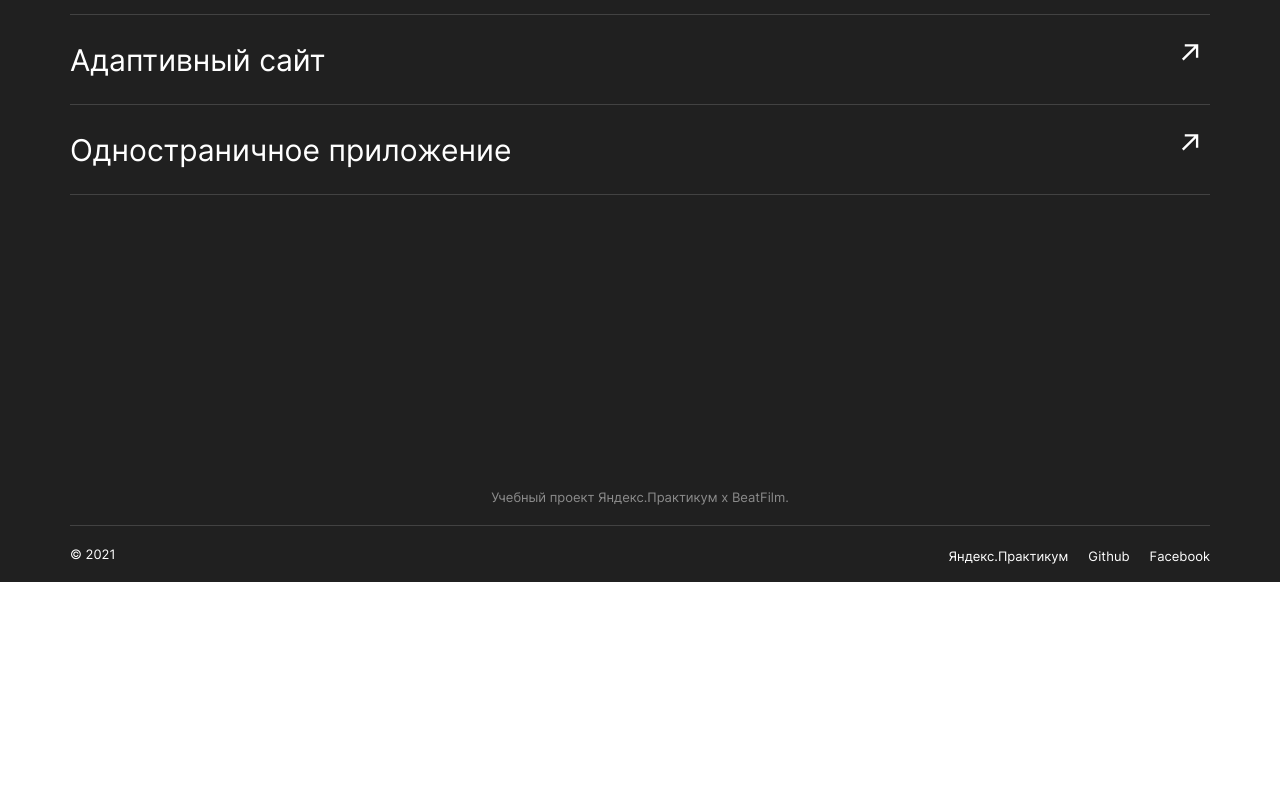
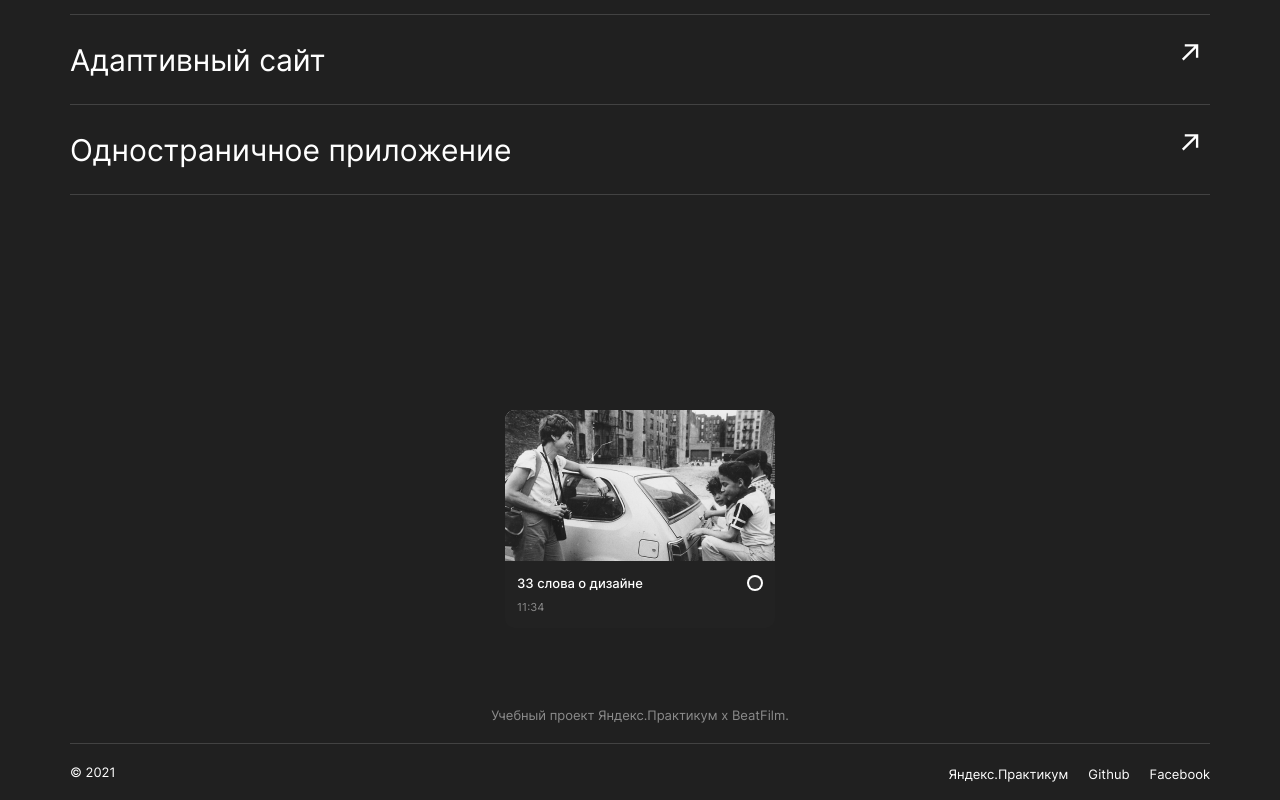
Before and after one commit to DaniyarOtynshin/movies-explorer-frontend, a React (Create React App) app: page / in a window 1280 px wide. Shown: the part 2786-3586 px from the top of the page. Before the commit the page ends 3368 px from the top, so only its background shows below. Built offline with nearby package versions, Linux system fonts and the light colour scheme.

Commit message:
feat: add MoviesCard

```diff
--- a/src/components/Main/Main.jsx
+++ b/src/components/Main/Main.jsx
@@ -1,6 +1,7 @@
 import React from 'react';
 import AboutMe from '../AboutMe/AboutMe';
 import AboutProject from '../AboutProject/AboutProject';
+import MoviesCard from '../MoviesCard/MoviesCard';
 import NavTab from '../NavTab/NavTab';
 import Promo from '../Promo/Promo';
 import Techs from '../Techs/Techs';
@@ -13,6 +14,7 @@ const Main = (props) => {
             <AboutProject />
             <Techs />
             <AboutMe />
+            <MoviesCard />
         </>
     )
 };
--- /dev/null
+++ b/src/components/MoviesCard/MoviesCard.css
@@ -0,0 +1,71 @@
+.movies-card {
+    margin: 0 auto;
+    font-family: 'Inter', sans-serif;
+    background-color: #222222;
+    width: 270px;
+    height: 218px;
+    border-radius: 10px;
+    display: flex;
+    flex-direction: column;
+    align-items: center;
+}
+
+.movies-card__image {
+    width: 100%;
+    height: 151px;
+    border-radius: 10px 10px 0 0;
+}
+
+.card-info {
+    display: flex;
+    justify-content: space-between;
+    margin: 14px 0 0;
+    width: calc(100% - 24px);
+}
+
+.card-info__title {
+    font-weight: 500;
+    font-size: 13px;
+    line-height: 16px;
+    margin: 0;
+    padding: 0;
+}
+
+.card-info__button {
+    display: none;
+}
+
+.card-info__checkbox {
+    display: block;
+    width: 16px;
+    height: 16px;
+    border-radius: 50%;
+    background-color: #fff;
+    position: relative;
+}
+
+.card-info__checkbox::before {
+    content: "";
+    position: absolute;
+    top: 50%;
+    left: 50%;
+    transform: translate(-50%, -50%);
+    width: 12px;
+    height: 12px;
+    border-radius: 50%;
+    background-color: #313131;
+    transition: 0.3s;
+}
+
+.card-info__time {
+    margin: 10px 0 0 12px;
+    font-weight: 400;
+    font-size: 11px;
+    line-height: 13px;
+    color: #8B8B8B;
+    align-self: flex-start;
+}
+
+.card-info__button:checked + .card-info__checkbox::before {
+    background-color: #2BE080;
+}
--- /dev/null
+++ b/src/components/MoviesCard/MoviesCard.jsx
@@ -0,0 +1,19 @@
+import imagePath from '../../images/movie1.jpg'
+
+const MoviesCard = (props) => {
+    return (
+        <div className="movies-card">
+            <img src={ imagePath } alt="Обложка" className="movies-card__image"/>
+            <div className="movies-card__card-info card-info">
+                <p className="card-info__title">33 слова о дизайне</p>
+                <label className="card-info__label">
+                    <input type="checkbox" className="card-info__button"/>
+                    <span className="card-info__checkbox"></span>
+                </label>
+            </div>
+            <p className="card-info__time">11:34</p>
+        </div>
+    )
+};
+
+export default MoviesCard;
--- a/src/index.css
+++ b/src/index.css
@@ -8,4 +8,5 @@
 @import url('./components/Techs/Techs.css');
 @import url('./components/AboutMe/AboutMe.css');
 @import url('./components/Portfolio/Portfolio.css');
+@import url('./components/MoviesCard/MoviesCard.css');
 @import url('./components/Footer/Footer.css');
```
Also changed, not shown: public/index.html (+0 -23 lines), src/images/movie1.jpg (added).
